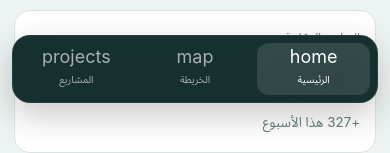
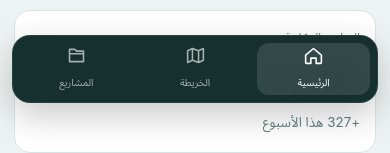
Before and after one commit to mmashharawi2021-cell/my-field, a React (Vite) app in the folder web/: page /map in a window 390 px wide. Shown: the part 731-884 px from the top of the page. Built offline with nearby package versions, Linux system fonts and the light colour scheme; no server answers.

Commit message:
ui: polish web/src/components/navigation/MobileBottomNav.tsx

```diff
--- a/web/src/components/navigation/MobileBottomNav.tsx
+++ b/web/src/components/navigation/MobileBottomNav.tsx
@@ -1,5 +1,6 @@
 import { NavLink } from 'react-router-dom'
 import { navigationItems } from '../../config/navigation'
+import { AppIcon } from '../ui/AppIcon'
 
 export function MobileBottomNav() {
   return (
@@ -9,9 +10,15 @@ export function MobileBottomNav() {
           key={item.to}
           to={item.to}
           end={item.end}
-          className={({ isActive }) => ['mobile-nav-item', isActive ? 'active' : ''].filter(Boolean).join(' ')}
+          className={({ isActive }) =>
+            [
+              'mobile-nav-item',
+              item.to === '/map' ? 'mobile-nav-item--primary' : '',
+              isActive ? 'active' : '',
+            ].filter(Boolean).join(' ')
+          }
         >
-          <span aria-hidden="true">{item.icon}</span>
+          <span className="mobile-nav-icon"><AppIcon name={item.icon} size={21} /></span>
           <small>{item.label}</small>
         </NavLink>
       ))}
```
